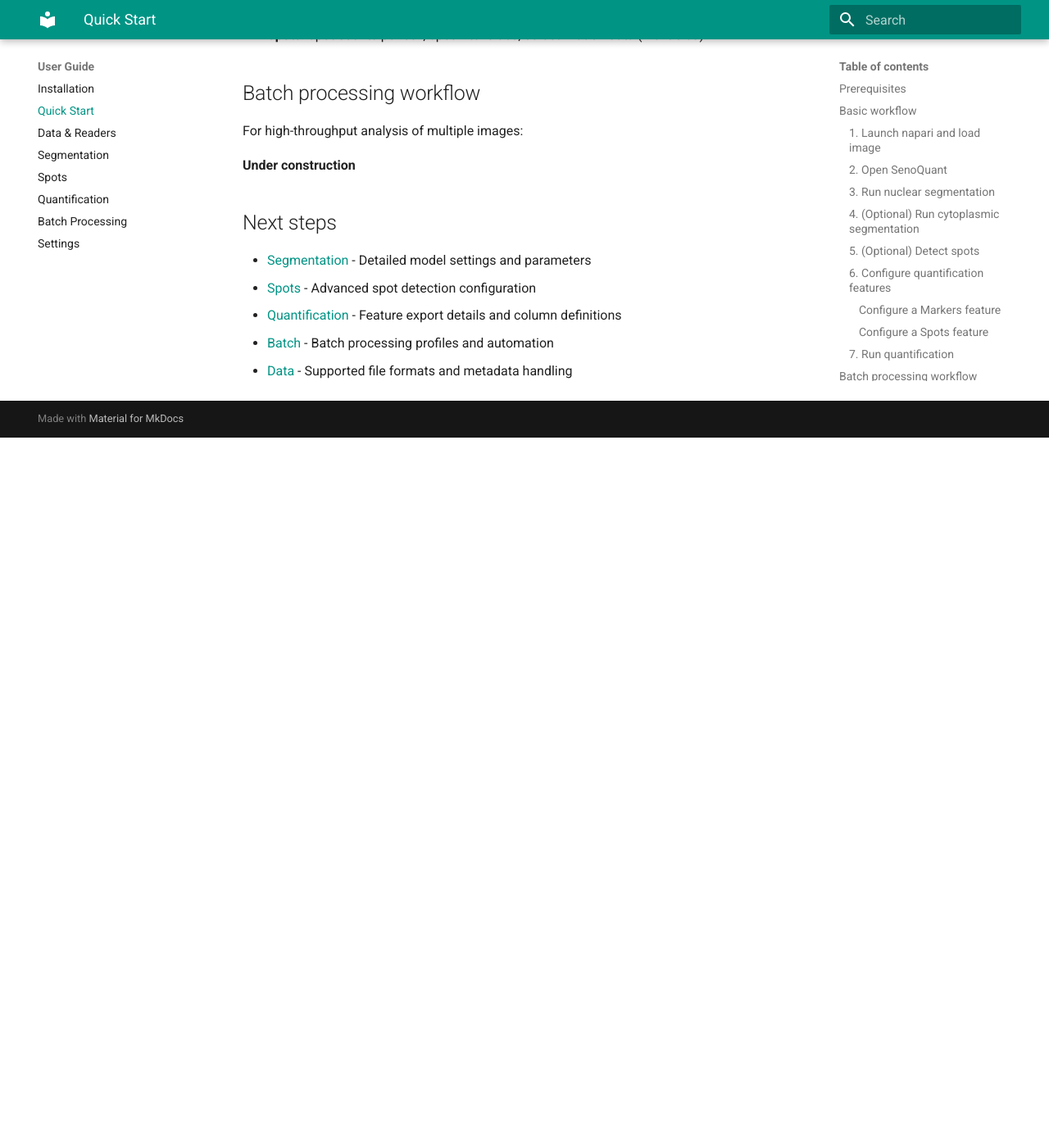
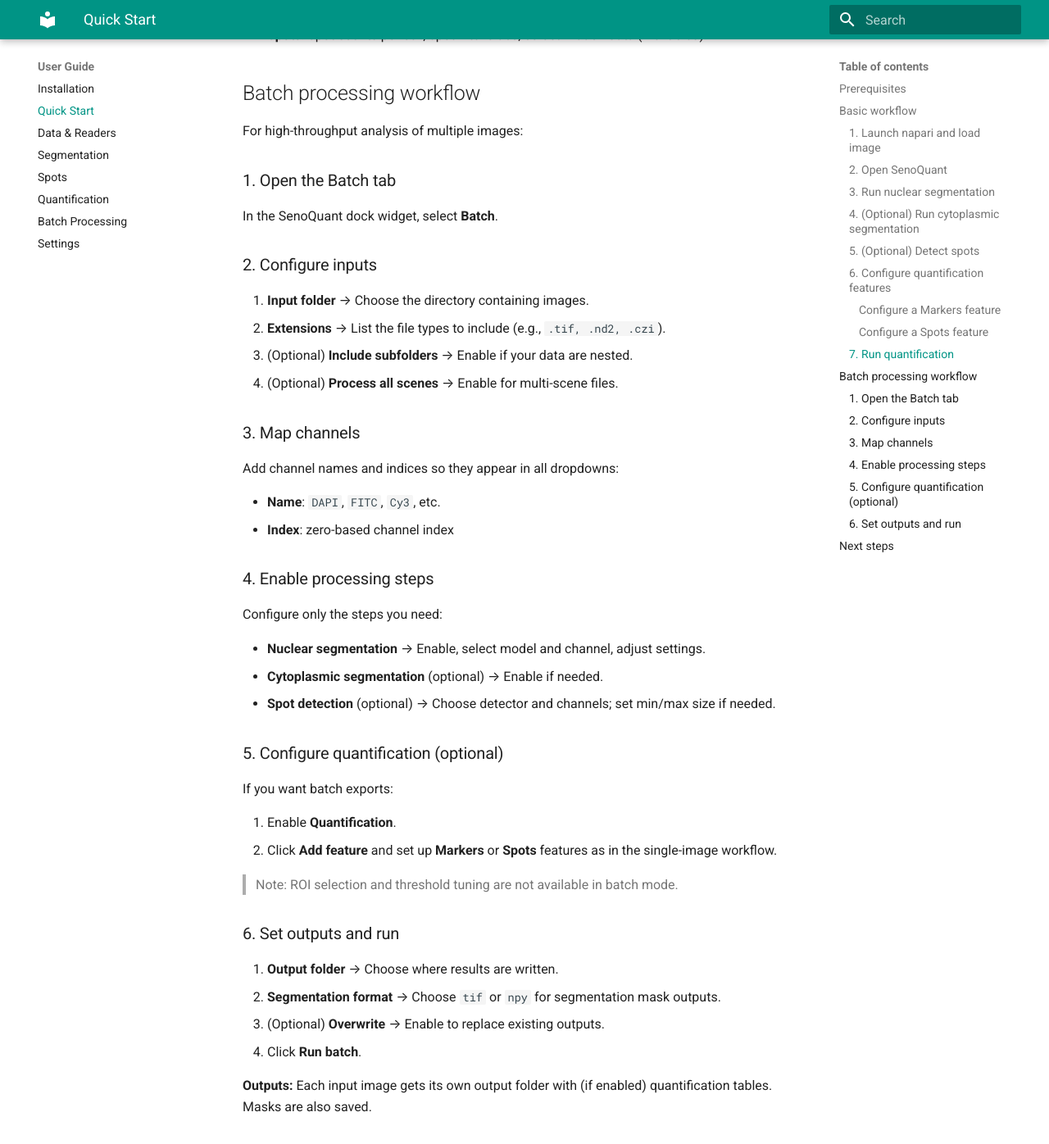
Before and after one commit to HaamsRee/senoquant, an MkDocs documentation site: the page built from docs/user/quickstart.md, in a window 1280 px wide and 1400 px high, scrolled down 4430 px. Shown: the top 1396 px of the window at 82% size. Built offline with MkDocs 1.6.1 and Material for MkDocs 9.7.7, drawn with Linux system fonts in a browser that asks for light colours; before the commit the page ends 4964 px from its top, so only the background shows below that.

```diff
--- a/docs/user/quickstart.md
+++ b/docs/user/quickstart.md
@@ -155,7 +155,49 @@
 
 For high-throughput analysis of multiple images:
 
-**Under construction**
+### 1. Open the Batch tab
+
+In the SenoQuant dock widget, select **Batch**.
+
+### 2. Configure inputs
+
+1. **Input folder** → Choose the directory containing images.
+2. **Extensions** → List the file types to include (e.g., `.tif, .nd2, .czi`).
+3. (Optional) **Include subfolders** → Enable if your data are nested.
+4. (Optional) **Process all scenes** → Enable for multi-scene files.
+
+### 3. Map channels
+
+Add channel names and indices so they appear in all dropdowns:
+
+- **Name**: `DAPI`, `FITC`, `Cy3`, etc.
+- **Index**: zero-based channel index
+
+### 4. Enable processing steps
+
+Configure only the steps you need:
+
+- **Nuclear segmentation** → Enable, select model and channel, adjust settings.
+- **Cytoplasmic segmentation** (optional) → Enable if needed.
+- **Spot detection** (optional) → Choose detector and channels; set min/max size if needed.
+
+### 5. Configure quantification (optional)
+
+If you want batch exports:
+
+1. Enable **Quantification**.
+2. Click **Add feature** and set up **Markers** or **Spots** features as in the single-image workflow.
+
+> Note: ROI selection and threshold tuning are not available in batch mode.
+
+### 6. Set outputs and run
+
+1. **Output folder** → Choose where results are written.
+2. **Segmentation format** → Choose `tif` or `npy` for segmentation mask outputs.
+3. (Optional) **Overwrite** → Enable to replace existing outputs.
+4. Click **Run batch**.
+
+**Outputs:** Each input image gets its own output folder with (if enabled) quantification tables. Masks are also saved.
 
 ## Next steps
 
```
Also changed, not shown: docs/user/segmentation.md (+73 -69 lines).
